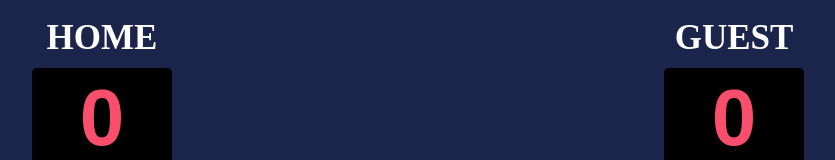
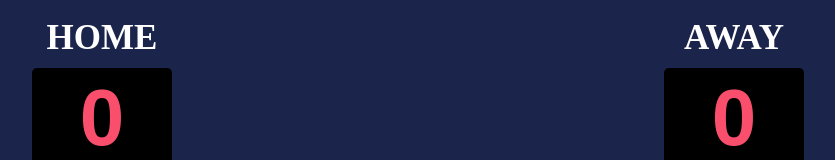
Before and after one commit to yummyyuma1710-pixel/BasketballScoreboard, a website built with Vite: page Scrim-s04k019/index.html in a window 1280 px wide. Shown: the top 160 px of the page, without its empty margins (222-1057 px from the left). Built offline with nearby package versions, Linux system fonts and the light colour scheme; a web font is replaced by a local one.

Commit message:
Updated Score Header

```diff
--- a/Scrim-s04k019/index.html
+++ b/Scrim-s04k019/index.html
@@ -17,7 +17,7 @@
                 </div>
             </div>
             <div>
-                <h3 class="word">GUEST</h3>
+                <h3 class="word">AWAY</h3>
                     <div class="counter">
                         <h1 id ="score-away">0</h1>
                     </div>
```
